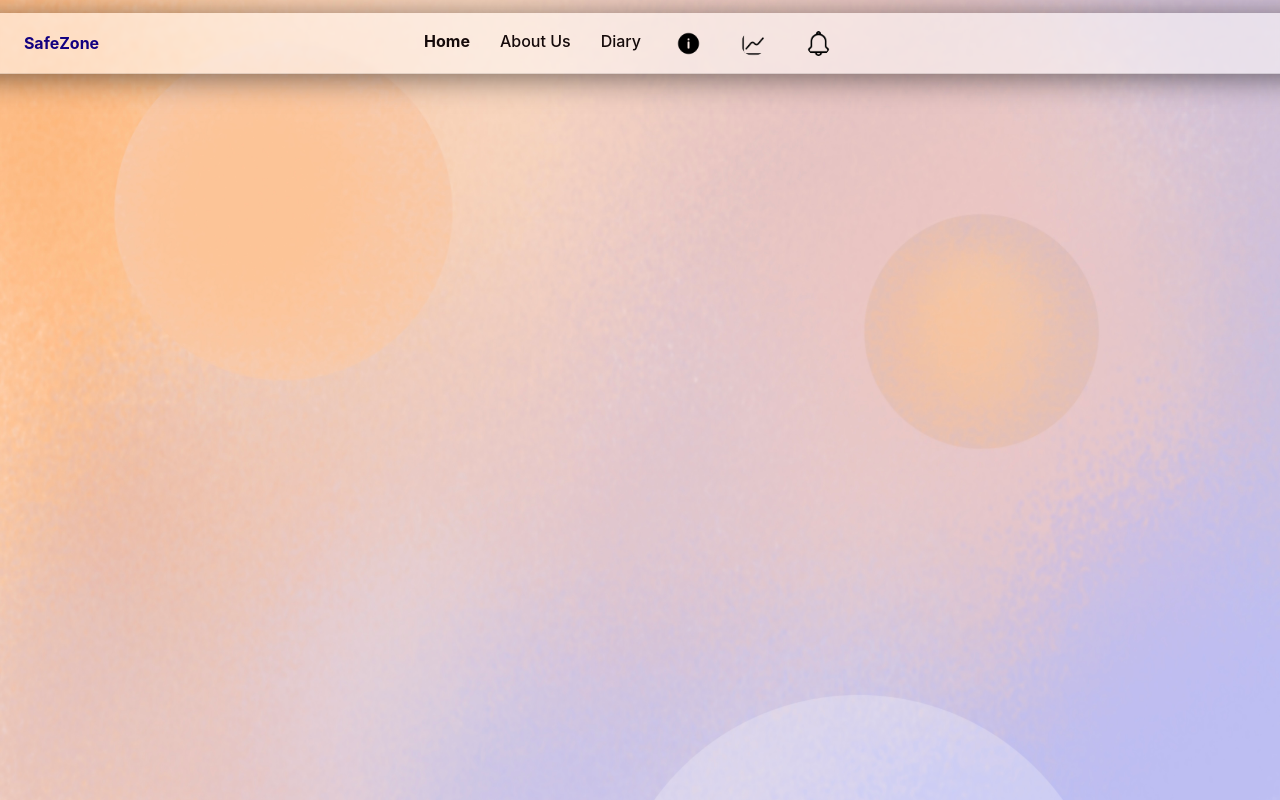
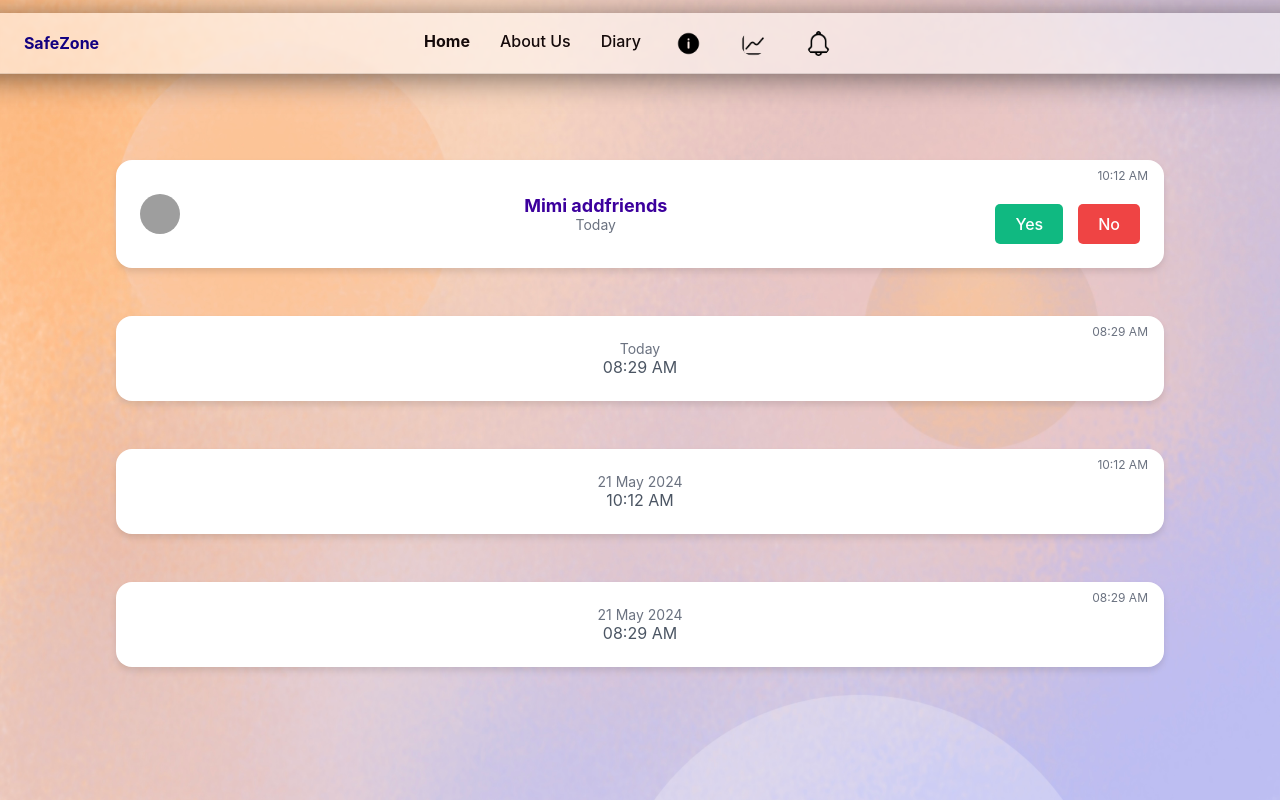
Before and after one commit to Babybluebear404/Project-SafeZone, a React (Vite) app: page /Notification in a window 1280 px wide. Built offline with nearby package versions, Linux system fonts and the light colour scheme; grey boxes are pictures that could not be loaded.

Commit message:
notification -สร้างรูปแบบตามfigma

```diff
--- a/package.json
+++ b/package.json
@@ -23,7 +23,8 @@
     "react": "^18.3.1",
     "react-dom": "^18.3.1",
     "react-icons": "^5.4.0",
-    "react-router-dom": "^6.27.0"
+    "react-router-dom": "^6.27.0",
+    "react-toastify": "^11.0.3"
   },
   "devDependencies": {
     "@eslint/js": "^9.11.1",
--- /dev/null
+++ b/src/pages/Notification.css
@@ -0,0 +1,76 @@
+.page-container {
+    min-height: 80vh;
+    background: none;
+    padding: 1.5rem;
+  }
+
+  .notification-list {
+    max-width: fit-content;
+    margin: 0 auto;
+  }
+
+  .notification-item {
+    position: relative;
+    width: 1000px;
+    padding: 1.5rem;
+    background: #fff;
+    border-radius: 1rem;
+    box-shadow: 0 4px 6px rgba(0, 0, 0, 0.1);
+    margin: 0 auto 3rem auto;
+    display: flex;
+    align-items: center;
+}
+
+  .logo {
+    width: 2.5rem;
+    height: 2.5rem;
+    border-radius: 50%;
+    margin-right: 1rem;
+  }
+
+  .notification-text {
+    flex: 1;
+  }
+
+  .notification-title {
+    font-weight: bold;
+    font-size: 1.125rem;
+  }
+
+  .notification-date {
+    font-size: 0.875rem;
+    color: #6B7280;
+  }
+
+  .notification-message {
+    color: #4B5563;
+  }
+
+  .button-group {
+    display: flex;
+    gap: 0.5rem;
+  }
+
+  .btn {
+    padding: 0.5rem 1rem;
+    border: none;
+    border-radius: 0.5rem;
+    color: #fff;
+    cursor: pointer;
+  }
+
+  .btn.yes {
+    background-color: #10B981;
+  }
+
+  .btn.no {
+    background-color: #EF4444;
+  }
+
+  .notification-time {
+    position: absolute;
+    top: 0.5rem;
+    right: 1rem;
+    font-size: 0.75rem;
+    color: #6B7280;
+  }
--- a/src/pages/Notification.jsx
+++ b/src/pages/Notification.jsx
@@ -1,9 +1,67 @@
 import React from 'react';
 import Tab from "./Tab";
+import { ToastContainer, toast } from 'react-toastify';
+import 'react-toastify/dist/ReactToastify.css';
+import './Notification.css';
 
 const Notification = () => {
+  const notifySuccess = () => toast.success('🎉 สำเร็จ! การดำเนินการเสร็จสิ้น');
+  const notifyError = () => toast.error('❌ เกิดข้อผิดพลาด! กรุณาลองใหม่');
+  const notifyInfo = () => toast.info('ℹ️ ข้อมูลเพิ่มเติม: โปรดตรวจสอบการอัปเดต');
+  const notifyWarning = () => toast.warn('⚠️ คำเตือน: โปรดระวังข้อมูลที่ไม่ถูกต้อง');
+
   return (
-    <Tab />
+    <div className="page-container">
+      <Tab /> {/* Add Tab component here */}
+      <div className="notification-list">
+        <div className="notification-item">
+          <img src="/src/assets/LogoSafeZone.png" alt="logo" className="logo" />
+          <div className="notification-text">
+            <div className="notification-title">Mimi addfriends</div>
+            <div className="notification-date">Today</div>
+          </div>
+          <div className="button-group">
+            <button className="btn yes">Yes</button>
+            <button className="btn no">No</button>
+          </div>
+          <div className="notification-time">10:12 AM</div>
+        </div>
+
+        <div className="notification-item">
+          <div className="notification-text">
+            <div className="notification-date">Today</div>
+            <span className="notification-message">08:29 AM</span>
+          </div>
+          <div className="notification-time">08:29 AM</div>
+        </div>
+
+        <div className="notification-item">
+          <div className="notification-text">
+            <div className="notification-date">21 May 2024</div>
+            <span className="notification-message">10:12 AM</span>
+          </div>
+          <div className="notification-time">10:12 AM</div>
+        </div>
+
+        <div className="notification-item">
+          <div className="notification-text">
+            <div className="notification-date">21 May 2024</div>
+            <span className="notification-message">08:29 AM</span>
+          </div>
+          <div className="notification-time">08:29 AM</div>
+        </div>
+      </div>
+
+      <ToastContainer
+        position="top-right"
+        autoClose={3000}
+        hideProgressBar={false}
+        closeOnClick
+        pauseOnHover
+        draggable
+        theme="colored"
+      />
+    </div>
   );
 };
 
```
Also changed, not shown: 1 other file (tests, documents, lock files or other folders).
